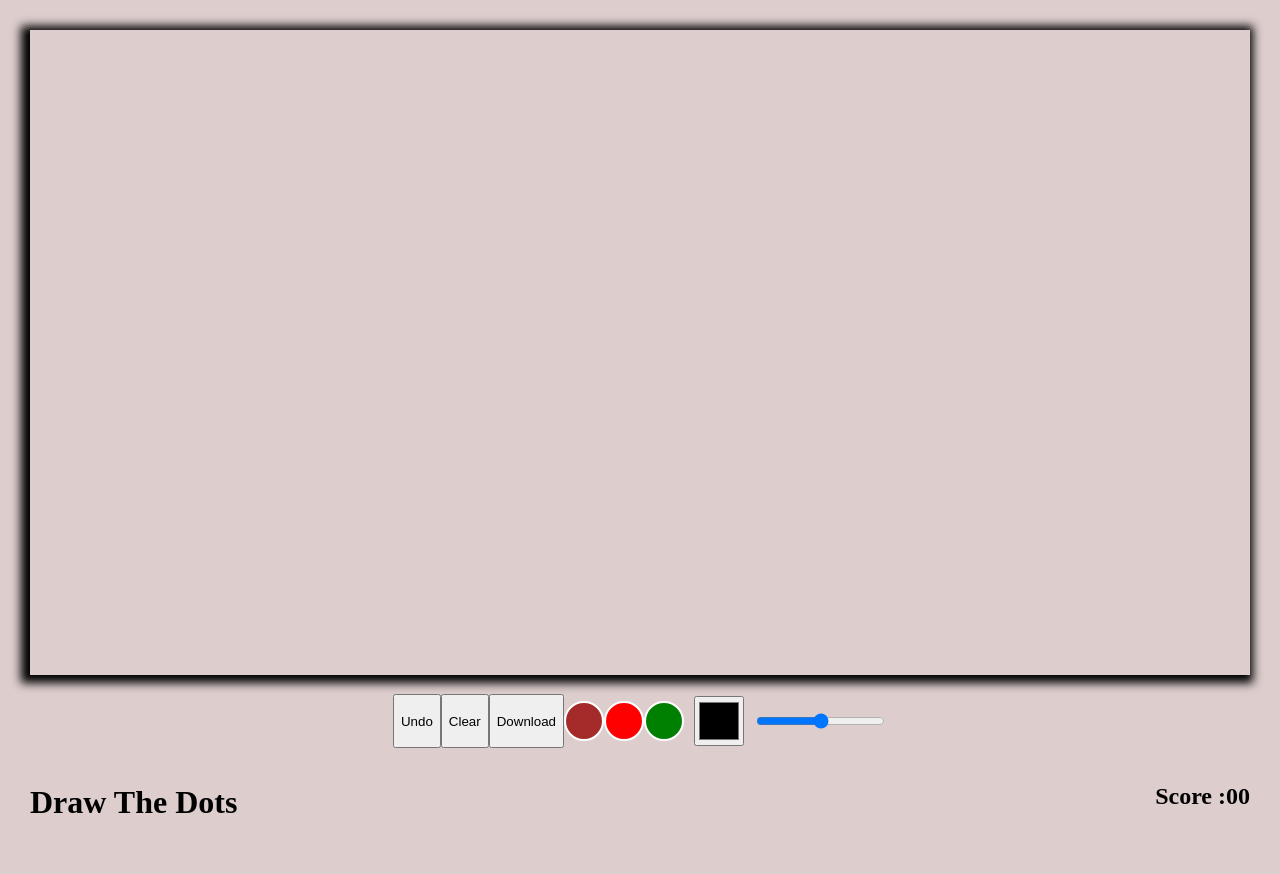
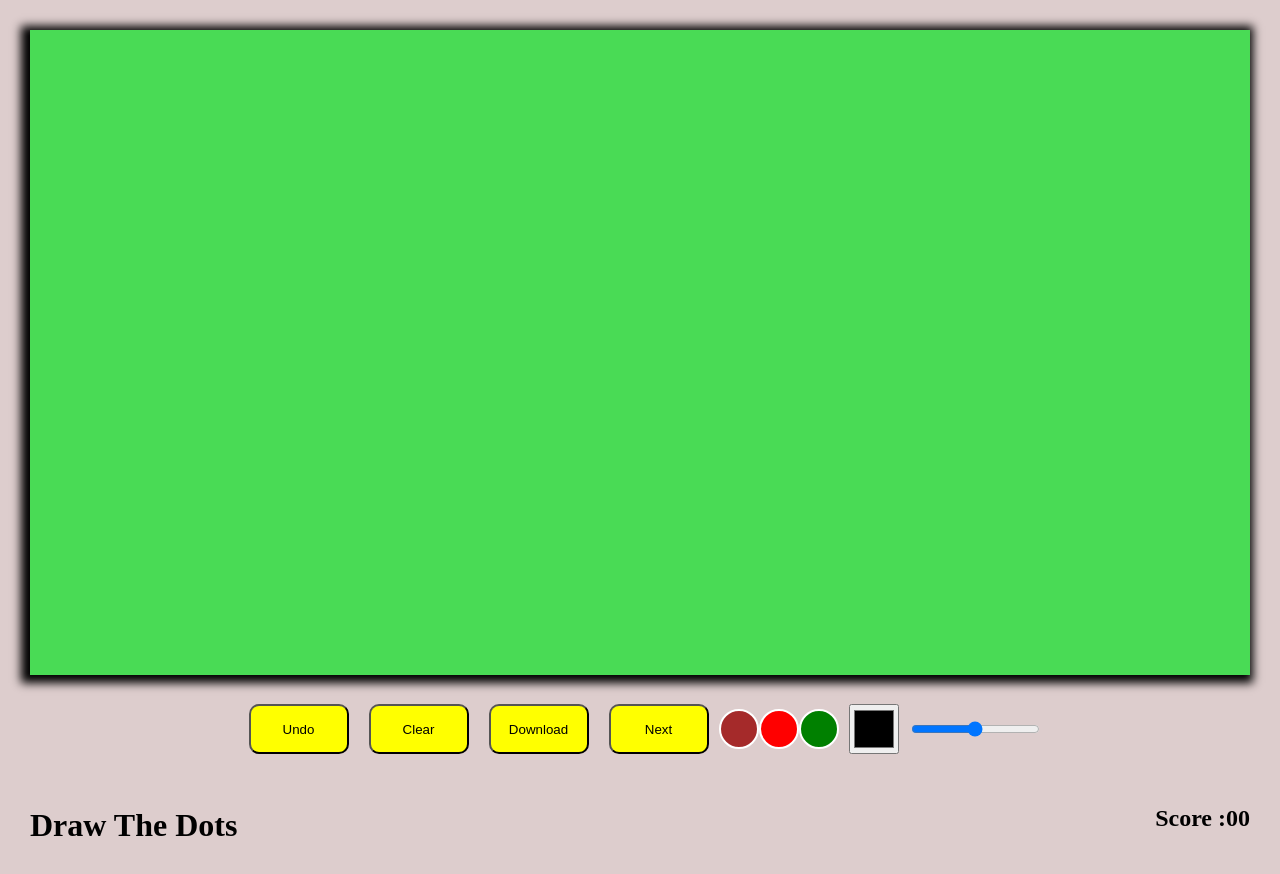
Before and after one commit to SHresTho12/spl-lab-project, a website built with webpack: page root/pages/Games/ConnectDotsGame/newDot.html in a window 1280 px wide. Built offline with Linux system fonts and the light colour scheme.

Commit message:
hints functionality and drawing with dots functionality added to the game

```diff
--- a/root/css/newDots.css
+++ b/root/css/newDots.css
@@ -9,7 +9,9 @@ body{
 }
 .dotsCanvas{
     box-shadow: -3px 2px 9px 6px black;
+    background: rgb(73, 219, 85);
     cursor:pointer;
+    z-index: 1;
 }
 .tools{
     display: flex;
@@ -63,3 +65,12 @@ body{
     flex-direction: row;
 
 }
+.dotsButton{
+    margin: 10px;
+    color: black;
+    background: yellow;
+    font-weight: 200;
+    border-radius: 10px;
+    height: 50px;
+    width: 100px;
+}
--- a/root/pages/Games/ConnectDotsGame/newDot.html
+++ b/root/pages/Games/ConnectDotsGame/newDot.html
@@ -17,6 +17,7 @@
 
             <button type="button" class="dotsButton" id="clearCanvas">Clear</button>
             <button type="button" class="dotsButton" id="downloadImg">Download</button>
+            <button type="button" class="dotsButton" id="nextBtn">Next</button>
 
             <div  class="color-button" style="background: brown;"></div>
             <div  class="color-button" style="background: red;"></div>
@@ -25,7 +26,7 @@
             <input type="color" class="color-picker">
             <input type="range" min="0" max="100" class="pen-range">
          </div>
-
+         <h1 class="hint" id="hintText"></h1>
     </div>
     <div class="score_container">
         <h1 class="dotsHeading">Draw The Dots</h1>
--- a/root/scripts/Games/ConnectDotsGame/newDots.js
+++ b/root/scripts/Games/ConnectDotsGame/newDots.js
@@ -1,18 +1,25 @@
 import numberJson from "../../../Assests/dotsGameResource/images_json/numbersJson.json";
 
+//html elements
 const canvas = document.getElementById("dotsCanvas");
 const downloadBtn = document.getElementById("downloadImg");
 const undoButton = document.getElementById("undoBtn");
+const hint = document.getElementById("hintText");
+const nextButton = document.getElementById("nextBtn");
+
+
+//States
 let resultArray;
 let actualObject;
-let score = 0;
-let edges = 0;
+let text;
 let scaleofdevice = window.devicePixelRatio;
-
 let restore_array = [];
 let index = -1;
+
+
+
+//Canvas Information
 var data = {
-    //global variable set equal to object
     canvas: null,
     ctx: null,
     clickedDot: null, //dot that was previously clicked--fromDot
@@ -20,9 +27,7 @@ var data = {
     // dots2: [{ x: 100, y: 100 }, { x: 200, y: 100 }, { x: 100, y: 200 }, { x: 200, y: 200 }] // shape rectangle
     dots: null,
     is_drawing: false,
-
     draw_color: "blue",
-
     drawing_width: "2",
 };
 
@@ -45,30 +50,30 @@ function dotsIndex(arg) {
 
 //initialize the dots
 function initilizeDots() {
-    let dotsNumber = 1; //Math.floor(Math.random() * 5);
-    console.log(dotsNumber);
+    let dotsNumber = Math.floor(Math.random() * 4);
 
     actualObject = numberJson; //numberJson[dotsNumber];
 
     data.dots = dotsIndex(numberJson[dotsNumber]);
-    resultObject(dotsNumber);
+    text = dotsNumber;
+    //resultObject(dotsNumber);
 }
 
 //Creating a result object
 
 //creating the object that will hold result
-function resultObject(number) {
-    resultArray = JSON.parse(JSON.stringify(numberJson[number]));
-    let length = Object.keys(resultArray).length;
-    for (let i = 1; i <= length; i++) {
-        let indexElement = "v" + i.toString();
-        for (let j = 1; j <= length; j++) {
-            let indexElement2 = "v" + j.toString();
-            if ((resultArray[indexElement][indexElement2] = 1)) edges++;
-            resultArray[indexElement][indexElement2] = 0;
-        }
-    }
-}
+// function resultObject(number) {
+//     resultArray = JSON.parse(JSON.stringify(numberJson[number]));
+//     let length = Object.keys(resultArray).length;
+//     for (let i = 1; i <= length; i++) {
+//         let indexElement = "v" + i.toString();
+//         for (let j = 1; j <= length; j++) {
+//             let indexElement2 = "v" + j.toString();
+//             if ((resultArray[indexElement][indexElement2] = 1)) edges++;
+//             resultArray[indexElement][indexElement2] = 0;
+//         }
+//     }
+// }
 //Drawing Dots
 function drawDots() {
     //draws the dots on the screen
@@ -84,6 +89,7 @@ function drawDots() {
         data.ctx.fill(); //add fill to see on screen--set fillstyle
         data.ctx.closePath(); //close the path
     }
+
 }
 
 function prepCanvas() {
@@ -94,7 +100,7 @@ function prepCanvas() {
     let canvasBg = "white";
     data.canvas = document.getElementById("dotCanvas"); //dots canvas
     data.ctx = data.canvas.getContext("2d"); //context
-    data.ctx.fillStyle = "white";
+
     data.canvas.width = window.innerWidth - 60;
     data.canvas.height = 645;
     data.canvas.addEventListener("touchstart", start, false);
@@ -185,7 +191,7 @@ document.getElementById("clearCanvas").addEventListener("click", function () {
 });
 //clear canvas function
 function clearCanvas(){
-    data.ctx.fillStyle = "rgb(221, 205, 205)";
+    data.ctx.fillStyle = "rgb(73, 219, 85)";
     data.ctx.clearRect(0, 0, data.canvas.width, data.canvas.height);
     data.ctx.fillRect(0, 0, data.canvas.width, data.canvas.height);
     restore_array = [];
@@ -233,3 +239,23 @@ undoButton.addEventListener("click", function () {
         data.ctx.putImageData(restore_array[index],0,0);
     }
 });
+
+
+//functionality for drawing with dots
+nextButton.addEventListener("click",function(){
+    nextButtonFunctionality();
+});
+
+function nextButtonFunctionality(){
+    clearCanvas();
+    initilizeDots();
+    drawDots();
+    showHint();
+
+}
+
+//Hint
+function showHint(){
+    hint.innerHTML =text;
+
+}
```
Also changed, not shown: root/dist/newDots.js.
